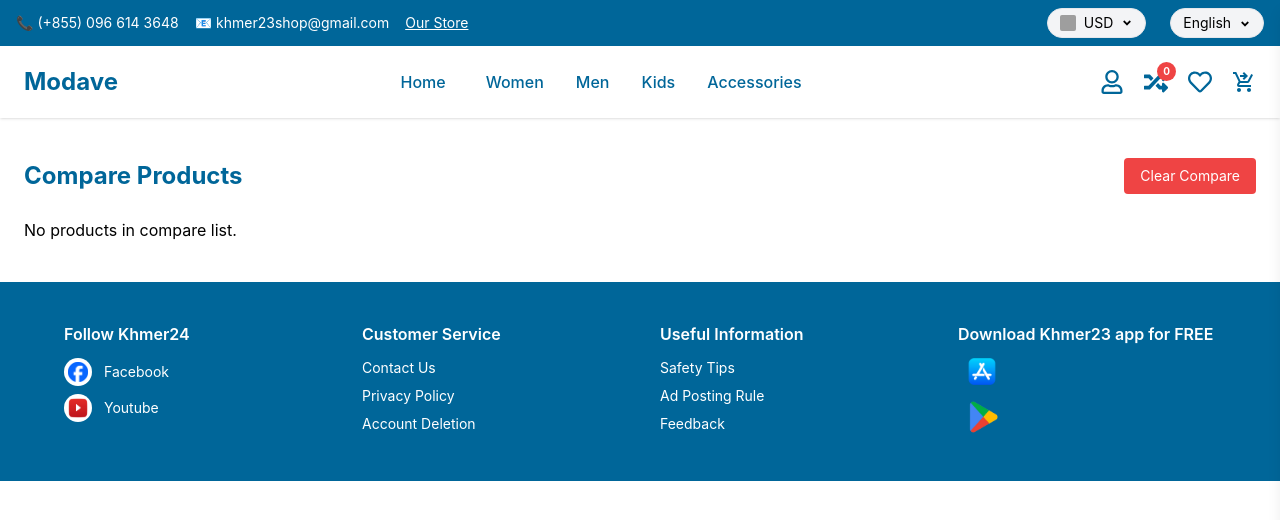
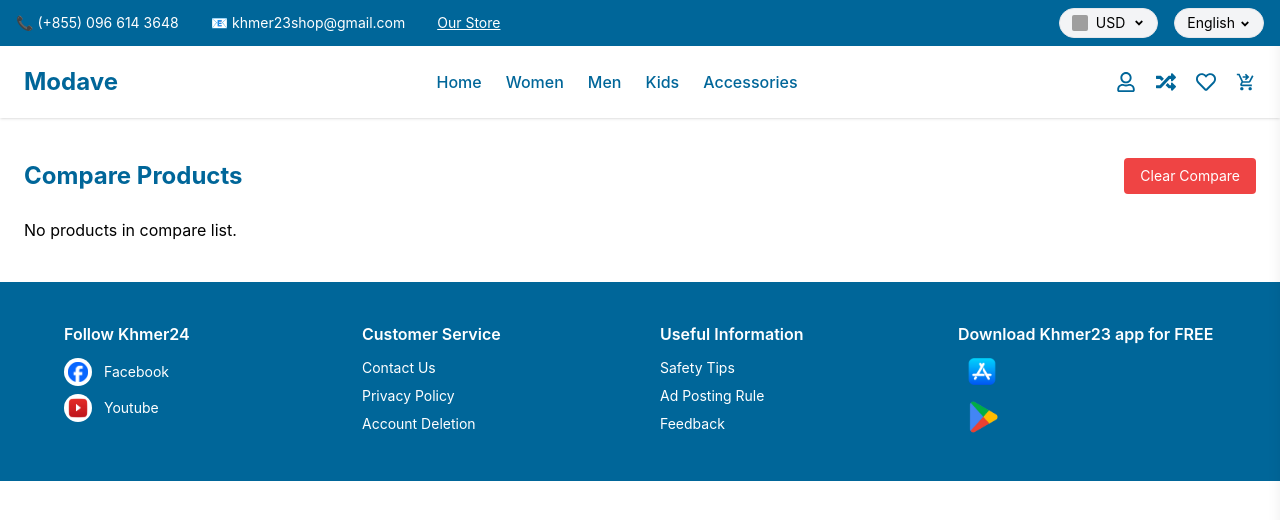
Before and after one commit to Kimthoy/Rupp, a React (Create React App) app: page /compare in a window 1280 px wide. Shown: the top 520 px of the page. Built offline with nearby package versions, Linux system fonts and the light colour scheme; grey boxes are pictures that could not be loaded.

Commit message:
modified resposive

```diff
--- a/src/components/Header.jsx
+++ b/src/components/Header.jsx
@@ -1,16 +1,19 @@
-import { FaShoppingCart, FaUser } from "react-icons/fa";
-import { useState, useRef } from "react";
+import React, { useState, useRef } from "react";
+import { Link } from "react-router-dom";
+import {
+  FaBars,
+  FaTimes,
+  FaRandom,
+  FaRegHeart,
+  FaRegUser,
+} from "react-icons/fa";
+import { MdShoppingCartCheckout } from "react-icons/md";
 import MegaMenu from "./MegaMenu";
-import { Link } from "react-router-dom";
-import { FaRandom } from "react-icons/fa";
-import { IoMdSearch } from "react-icons/io";
-import { FaRegHeart } from "react-icons/fa";
-import { FaRegUser } from "react-icons/fa";
-import { MdShoppingCartCheckout } from "react-icons/md";
 import CartDrawer from "../pages/cart/CartDrawer";
 import { useWishlist } from "../context/WishlistContext";
 import { useCart } from "../context/CartContext";
 import { useCompare } from "../context/CompareContext";
+
 const categoryMenus = [
   {
     title: "Women",
@@ -36,24 +39,32 @@ const categoryMenus = [
 
 const Header = () => {
   const [isCartOpen, setIsCartOpen] = useState(false);
-  const closeRef = useRef(null);
+  const [menuOpen, setMenuOpen] = useState(false);
   const { wishlist } = useWishlist();
   const { cartItems = [] } = useCart();
   const { compareItems } = useCompare();
+
   return (
-    <div className="bg-white shadow">
-      <div className="max-w-7xl mx-auto flex items-center justify-between px-6 py-4">
+    <header className="bg-white shadow sticky top-0 z-40">
+      <div className="max-w-7xl mx-auto px-4 sm:px-6 py-4 flex items-center justify-between">
+        {/* Logo */}
         <Link to="/" className="text-2xl font-bold text-[#006699]">
           Modave
         </Link>
-        <nav className="flex items-center gap-6">
-          <Link
-            to="/"
-            className="hover:text-red-500 font-medium text-[#006699]"
+
+        {/* Mobile Hamburger */}
+        <button
+          className="md:hidden text-[#006699] text-2xl"
+          onClick={() => setMenuOpen(!menuOpen)}
         >
+          {menuOpen ? <FaTimes /> : <FaBars />}
+        </button>
+
+        {/* Desktop Navigation */}
+        <nav className="hidden md:flex items-center gap-6 text-[#006699]">
+          <Link to="/" className="hover:text-red-500 font-medium">
             Home
           </Link>
-          <div className="text-[#006699] flex flex-1">
           {categoryMenus.map((cat, idx) => (
             <MegaMenu
               key={idx}
@@ -62,35 +73,33 @@ const Header = () => {
               subcategories={cat.subcategories}
             />
           ))}
-          </div>
         </nav>
-        <div className="flex gap-5">
+
+        {/* Desktop Icons */}
+        <div className="hidden md:flex gap-5 items-center">
           <Link to="/account">
-            <FaRegUser className="hover:text-red-500 w-6  h-6 text-[#006699]" />
+            <FaRegUser className="hover:text-red-500 w-5 h-5 text-[#006699]" />
           </Link>
-          <div className="relative">
-            <Link to="/compare">
-              <FaRandom className="hover:text-red-500 w-6 h-6 text-[#006699]" />
-            </Link>
-
+          <Link to="/compare" className="relative">
+            <FaRandom className="hover:text-red-500 w-5 h-5 text-[#006699]" />
+            {compareItems.length > 0 && (
               <span className="absolute -top-2 -right-2 bg-red-500 text-white text-[10px] font-bold px-1.5 py-0.5 rounded-full">
                 {compareItems.length}
               </span>
-          </div>
-          <div className="relative">
-            <Link to="/wishlist">
-              <FaRegHeart className="hover:text-red-500 w-6 h-6 text-[#006699]" />
+            )}
           </Link>
+          <Link to="/wishlist" className="relative">
+            <FaRegHeart className="hover:text-red-500 w-5 h-5 text-[#006699]" />
             {wishlist.length > 0 && (
-              <span className="absolute -top-2 -right-2  bg-red-500 text-white text-[10px] font-bold px-1.5 py-0.5 rounded-full">
+              <span className="absolute -top-2 -right-2 bg-red-500 text-white text-[10px] font-bold px-1.5 py-0.5 rounded-full">
                 {wishlist.length}
               </span>
             )}
-          </div>
+          </Link>
           <div className="relative">
             <MdShoppingCartCheckout
-              className="hover:text-red-500 w-6 h-6 text-[#006699]"
               onClick={() => setIsCartOpen(true)}
+              className="hover:text-red-500 w-5 h-5 text-[#006699] cursor-pointer"
             />
             {cartItems.length > 0 && (
               <span className="absolute -top-2 -right-2 bg-red-500 text-white text-[10px] font-bold px-1.5 py-0.5 rounded-full">
@@ -99,13 +108,50 @@ const Header = () => {
             )}
           </div>
         </div>
-        <CartDrawer
-          isOpen={isCartOpen}
-          onClose={() => setIsCartOpen(false)}
-          ref={closeRef}
+      </div>
+
+      {/* Mobile Menu */}
+      {menuOpen && (
+        <div className="md:hidden bg-white px-4 pb-4 border-t">
+          <Link
+            to="/"
+            className="block text-[#006699] hover:text-red-500"
+            onClick={() => setMenuOpen(false)}
+          >
+            Home
+          </Link>
+          {categoryMenus.map((cat, idx) => (
+            <MegaMenu
+              key={idx}
+              title={cat.title}
+              category={cat.category}
+              subcategories={cat.subcategories}
+            />
+          ))}
+          <div className="flex gap-9 mt-4">
+            <Link to="/account">
+              <FaRegUser className="text-[#006699] w-5 h-5" />
+            </Link>
+            <Link to="/compare">
+              <FaRandom className="text-[#006699] w-5 h-5" />
+            </Link>
+            <Link to="/wishlist">
+              <FaRegHeart className="text-[#006699] w-5 h-5" />
+            </Link>
+            <MdShoppingCartCheckout
+              className="text-[#006699] w-5 h-5 cursor-pointer"
+              onClick={() => {
+                setIsCartOpen(true);
+                setMenuOpen(false);
+              }}
             />
           </div>
         </div>
+      )}
+
+      {/* Cart Drawer */}
+      <CartDrawer isOpen={isCartOpen} onClose={() => setIsCartOpen(false)} />
+    </header>
   );
 };
 
--- a/src/components/MegaMenu.jsx
+++ b/src/components/MegaMenu.jsx
@@ -4,11 +4,9 @@ import { Link } from "react-router-dom";
 const MegaMenu = ({ title, category, subcategories }) => {
   return (
     <div className="group relative">
-      <button className="px-4 py-2 hover:text-red-500 font-medium">
-        {title}
-      </button>
+      <button className=" py-2 hover:text-red-500 font-medium">{title}</button>
 
-      <div className="absolute hidden group-hover:block bg-white shadow-xl border top-full left-0 p-6 z-50 min-w-[200px]">
+      <div className="absolute hidden group-hover:block bg-white ml-16 shadow-xl border top-full left-0 p-6 z-50 min-w-[200px]">
         <h4 className="text-sm font-bold mb-3 text-gray-800">
           {title} Categories
         </h4>
--- a/src/components/ProductCard.jsx
+++ b/src/components/ProductCard.jsx
@@ -48,14 +48,18 @@ const ProductCard = ({ product, onAddToCart = () => {} }) => {
 
         <button
           onClick={() => onAddToCart(product)}
-          className="absolute text-md bottom-4 left-1/2 transform -translate-x-1/2 translate-y-6 opacity-0 group-hover:translate-y-0 group-hover:opacity-100 bg-white hover:bg-black text-black px-2 py-2 shadow hover:text-white transition-all duration-300 ease-out z-20"
+          className="absolute sm:text-sm text-xs text-md bottom-4 left-1/2 transform -translate-x-1/2 translate-y-6 opacity-0 group-hover:translate-y-0 group-hover:opacity-100 bg-white hover:bg-black text-black px-2 py-2 shadow hover:text-white transition-all duration-300 ease-out z-20"
         >
           ADD TO CART
         </button>
       </div>
       <div className="p-4 text-center">
-        <h3 className="text-gray-800 font-semibold mt-1">{product.name}</h3>
-        <p className="text-gray-800 font-semibold mt-1">${product.price}</p>
+        <h3 className="text-gray-800 font-semibold mt-1 sm:text-lg text-xs">
+          {product.name}
+        </h3>
+        <p className="text-gray-800 font-semibold mt-1 sm:text-lg text-xs">
+          ${product.price}
+        </p>
       </div>
     </div>
   );
--- a/src/components/Topbar.jsx
+++ b/src/components/Topbar.jsx
@@ -41,19 +41,24 @@ const Topbar = () => {
     };
   }, []);
   return (
-    <div className="bg-[#006699] text-white text-sm px-4 py-2 flex justify-between items-center relative z-50">
-      <div>
-        <span className="mr-4">📞 (+855) 096 614 3648</span>
-        <span className="mr-4">📧 khmer23shop@gmail.com</span>
-        <a href="/store" className="underline">
+    <div className="bg-[#006699] text-white text-sm px-4 py-2 relative z-50">
+      <div className="flex flex-col md:flex-row justify-between items-start md:items-center gap-2">
+        {/* Contact Info */}
+        <div className="flex flex-col md:flex-row md:items-center md:gap-4">
+          <span className="mr-0 md:mr-4">📞 (+855) 096 614 3648</span>
+          <span className="mr-0 md:mr-4">📧 khmer23shop@gmail.com</span>
+          <a href="/store" className="underline mt-1 md:mt-0">
             Our Store
           </a>
         </div>
-      <div className="flex items-center gap-6 relative">
+
+        {/* Language / Currency Selectors */}
+        <div className="flex items-center gap-4">
+          {/* Currency */}
           <div className="relative" ref={currencyRef}>
             <button
               onClick={() => setOpenCurrency(!openCurrency)}
-            className="flex items-center gap-2 bg-gray-100 text-black px-3 py-1 rounded-full border "
+              className="flex items-center gap-2 bg-gray-100 text-black px-3 py-1 rounded-full border"
             >
               <img
                 src={selectedCurrency.flag}
@@ -64,7 +69,7 @@ const Topbar = () => {
             </button>
 
             {openCurrency && (
-            <div className="absolute right-0  bg-white text-black rounded shadow-lg w-28 py-2 z-50">
+              <div className="absolute right-0 bg-white text-black rounded shadow-lg w-28 py-2 z-50">
                 {currencies.map((cur, idx) => (
                   <button
                     key={idx}
@@ -85,17 +90,19 @@ const Topbar = () => {
               </div>
             )}
           </div>
+
+          {/* Language */}
           <div className="relative" ref={languageRef}>
             <button
               onClick={() => setOpenLanguage(!openLanguage)}
               className="bg-gray-100 px-3 py-1 rounded-full border text-black"
             >
-            {selectedLanguage.label}{" "}
+              {selectedLanguage.label}
               <FaAngleDown className="inline ml-1 text-xs" />
             </button>
 
             {openLanguage && (
-            <div className="absolute right-0  bg-white text-black rounded shadow-lg w-28 py-2 z-50">
+              <div className="absolute right-0 bg-white text-black rounded shadow-lg w-28 py-2 z-50">
                 {languages.map((lang, idx) => (
                   <button
                     key={idx}
@@ -113,6 +120,7 @@ const Topbar = () => {
           </div>
         </div>
       </div>
+    </div>
   );
 };
 
```
Lines whose indentation alone changed are shown as unchanged.
